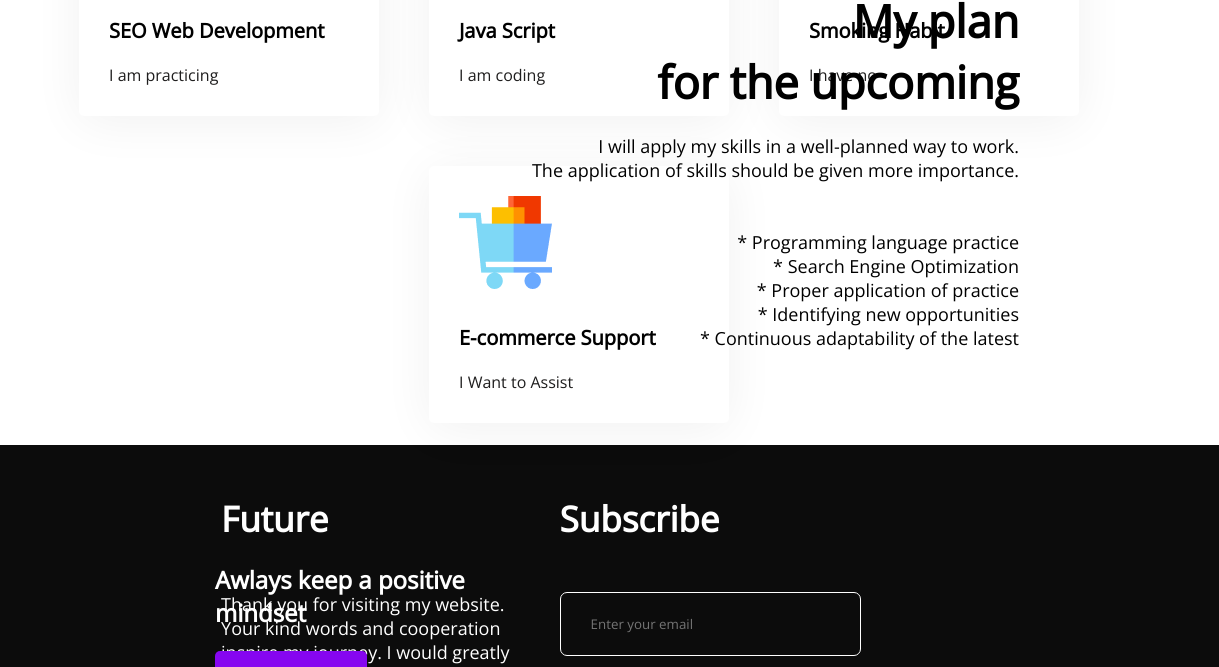
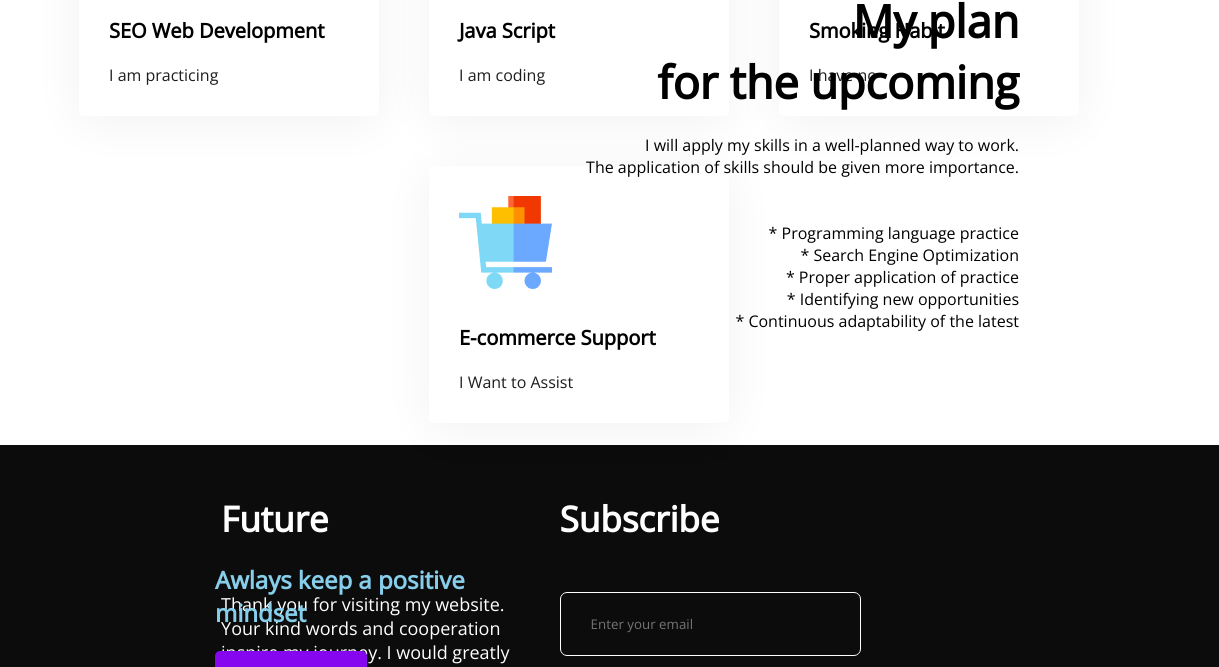
Before and after one commit to aminbiography/seo-web-developer, a plain HTML site: page index.html in a window 1280 px wide. Shown: the part 911-1578 px from the top of the page, 61-1280 px from the left. Drawn offline with nearby package versions, Linux system fonts and the light colour scheme.

Commit message:
Add existing project files to Git

```diff
--- a/styles/believe.css
+++ b/styles/believe.css
@@ -29,7 +29,6 @@
 
 .banner-description {
   color: #87CEEB;
-  font-size: 18px;
   margin-bottom: 30px;
 }
 
@@ -95,6 +94,10 @@
 }
 .plans-description{
   color: #1f1e1e;
+}
+
+.bttn-title {
+  color: #87CEEB;
 }
 
 /* Footer-container */
```
